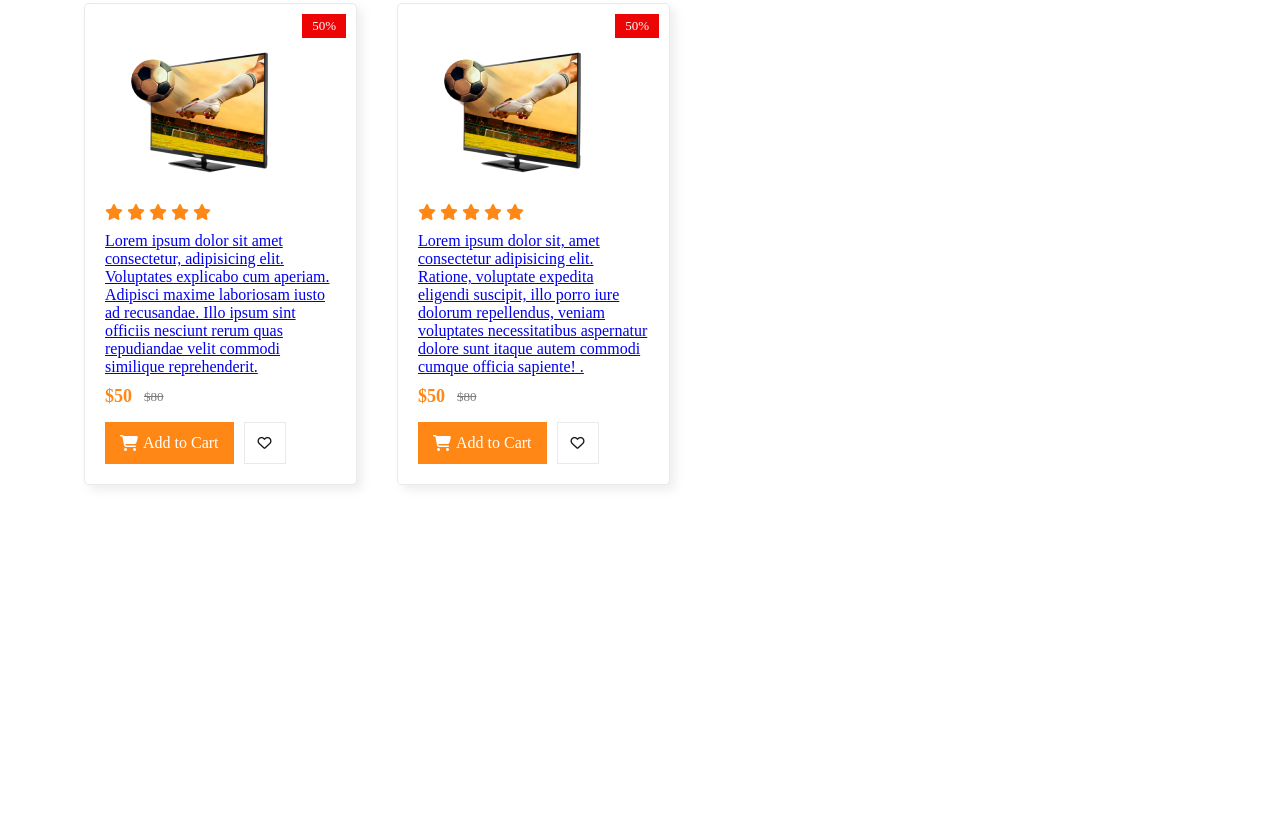
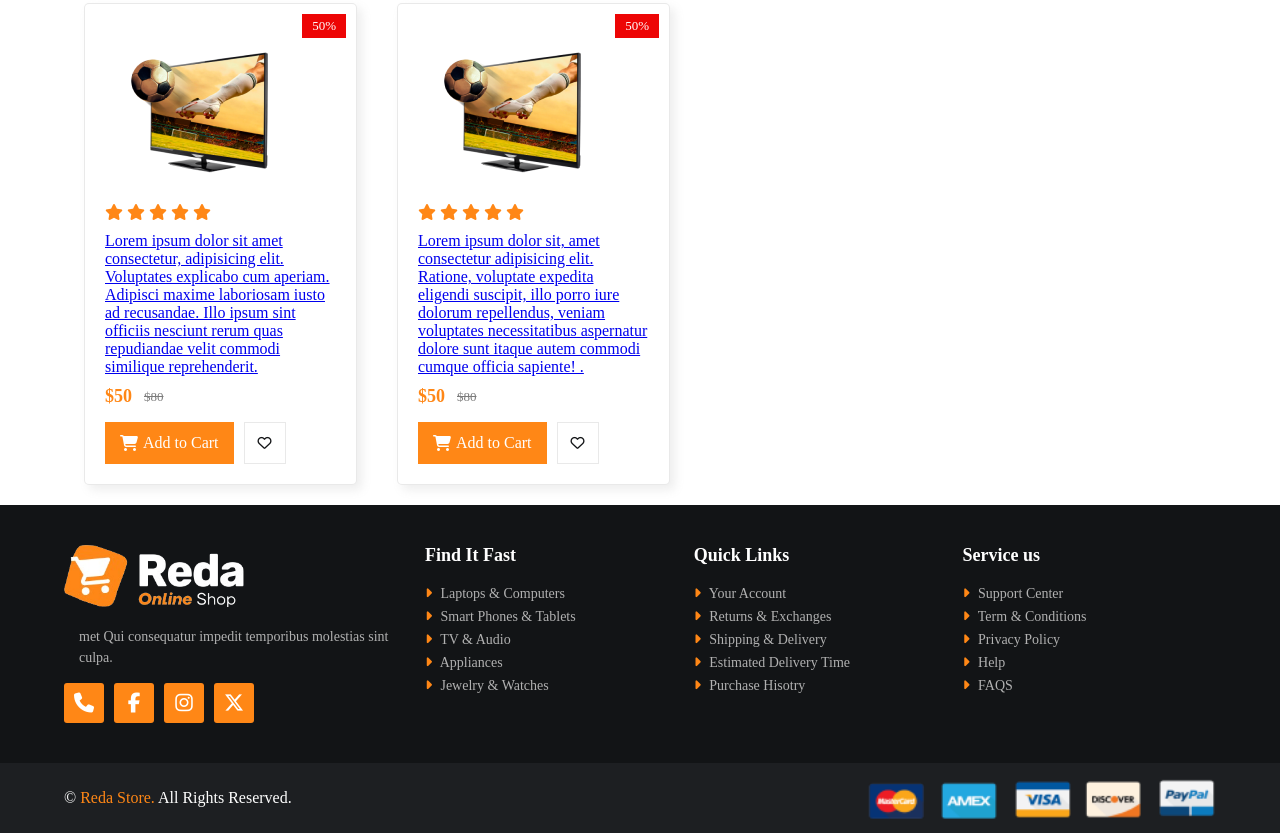
Before and after one commit to Yosef-Farhod/Team-Story, a website: page index.html in a window 1280 px wide. Shown: the part 847-1680 px from the top of the page. Before the commit the page ends 1352 px from the top, so only its background shows below. Drawn offline with nearby package versions, Linux system fonts and the light colour scheme; files whose address does not match are found by name.

Commit message:
add Footer

```diff
--- a/CSS/style.css
+++ b/CSS/style.css
@@ -193,7 +193,7 @@ header .bottom_header .category_nav .category_btn {
     height: 100%;
     width: 100%;
     display: flex;
-       justify-content: space-around;
+    justify-content: space-around;
     align-items: center;
     background: var(--main_color);
     padding: 0 1px;
@@ -251,8 +251,6 @@ header .bottom_header .category_nav .category_nav_list a {
 header .bottom_header .category_nav .category_nav_list a:hover {
     background: #d0d0d0;
      scale: 1.1;
-/*  */
-
 }
 
 header .bottom_header .nav_links {
@@ -495,7 +493,7 @@ font-weight: normal;
 }
 
 .product .icons .icon_product{
-    color: #121416;
+color: #121416;
 width: 40px;
 height: 40px;
 border: 1px solid var(--border_color);
@@ -558,3 +556,120 @@ color: var(--main_color);
     transition-timing-function: var(--swiper-wrapper-transition-timing-function, initial);
     box-sizing: content-box;
 }
+
+/* Start Footer */
+
+footer{
+
+    background: var(--color_heading) ;
+}
+footer .container{
+
+    display: flex;
+    justify-content: space-between;
+    padding: 40px 0;
+}
+footer .container .big_row {
+
+    width: 30%;
+}
+
+footer .container .big_row .logo_footer {
+
+    width: 180px;
+}
+footer .container .big_row p{
+
+    width: 90%;
+    color: #b1b1b1;
+    font-size: 14px;
+    line-height: 1.5;
+    margin: 15px;
+}
+footer .container .big_row .icons_footer{
+
+    display: flex;
+    gap: 10px;
+}
+footer .container .big_row .icons_footer a{
+
+    width: 40px;
+    height: 40px;
+    display: flex;
+    align-items: center;
+    justify-content: center;
+    background: var(--main_color);
+    text-decoration: none;
+    border-radius: 3px;
+    position: relative;
+    top: 0;
+    transition: 0.3;
+}
+footer .container .big_row .icons_footer a:hover{
+
+    top: -5px;
+}
+footer .container .big_row .icons_footer a i{
+    color: var(--white_color);
+    font-size: 20px;
+}
+footer .container .row{
+
+    width: 22%;
+}
+footer .container .row h4{
+
+    color: var(--white_color);
+    font-size: 18px;
+    margin-bottom: 20px;
+}
+footer .container .row .links{
+
+    display: flex;
+    flex-direction: column;
+    gap: 7px;
+}
+footer .container .row .links a{
+
+    color: #b1b1b1;
+    font-size: 14px;
+    position: relative;
+    text-decoration: none;
+    left: 0;
+    transition: 0.3s;
+}
+footer .container .row .links a i{
+
+    color: var(--main_color);
+    font-size: 14px;
+    margin-right: 5px;
+}
+footer .container .row .links a:hover{
+
+    left: 8px;
+    color : var(--main_color);
+}
+
+footer .bottom_footer {
+
+    background: #1d1f22;
+}
+footer .bottom_footer .container {
+
+    align-items: center;
+    padding: 5px 0;
+}
+footer .bottom_footer p{
+
+    color: var(--white_color);
+}
+
+footer .bottom_footer .payment_img{
+
+    width: 350px;
+}
+
+
+
+
+/*End Footer */
--- a/index.html
+++ b/index.html
@@ -311,9 +311,73 @@
 
     </div>
 
-    <!-- file js -->
 
-    <!-- Swiper JS -->
+    <footer>
+        <div class="container">
+            <div class="big_row">
+                <img  class="logo_footer" src="img/white_logo.png" alt="logo">
+
+                <p>met Qui consequatur impedit temporibus molestias sint culpa.</p>
+
+                <div class="icons_footer">
+                    <a href="#"><i class="fa-solid fa-phone"></i></a>
+                    <a href="#"><i class="fa-brands fa-facebook-f"></i></a>
+                    <a href="#"><i class="fa-brands fa-instagram"></i></a>
+                    <a href="#"><i class="fa-brands fa-x-twitter"></i></a>
+                </div>
+
+            </div>
+
+            <div class="row">
+                <h4>Find It Fast</h4>
+
+                <div class="links">
+                    <a href="#"><i class="fa-solid fa-caret-right"></i> Laptops & Computers </a>
+                    <a href="#"><i class="fa-solid fa-caret-right"></i> Smart Phones & Tablets</a>
+                    <a href="#"><i class="fa-solid fa-caret-right"></i> TV & Audio</a>
+                    <a href="#"><i class="fa-solid fa-caret-right"></i> Appliances</a>
+                    <a href="#"><i class="fa-solid fa-caret-right"></i> Jewelry & Watches</a>
+                </div>
+            </div>
+
+
+            <div class="row">
+                <h4>Quick Links</h4>
+
+                <div class="links">
+                    <a href="#"><i class="fa-solid fa-caret-right"></i> Your Account </a>
+                    <a href="#"><i class="fa-solid fa-caret-right"></i> Returns & Exchanges</a>
+                    <a href="#"><i class="fa-solid fa-caret-right"></i> Shipping & Delivery</a>
+                    <a href="#"><i class="fa-solid fa-caret-right"></i> Estimated Delivery Time</a>
+                    <a href="#"><i class="fa-solid fa-caret-right"></i> Purchase Hisotry</a>
+                </div>
+            </div>
+
+
+            <div class="row">
+                <h4>Service us</h4>
+
+                <div class="links">
+                    <a href="#"><i class="fa-solid fa-caret-right"></i> Support Center</a>
+                    <a href="#"><i class="fa-solid fa-caret-right"></i> Term & Conditions</a>
+                    <a href="#"><i class="fa-solid fa-caret-right"></i> Privacy Policy</a>
+                    <a href="#"><i class="fa-solid fa-caret-right"></i> Help</a>
+                    <a href="#"><i class="fa-solid fa-caret-right"></i> FAQS</a>
+                </div>
+            </div>
+        </div>
+
+        <div class="bottom_footer">
+            <div class="container">
+                <p>&copy; <span>Reda Store.</span> All Rights Reserved.</p>
+
+                <div class="payment_img">
+                    <img src="img/payment_method.png" alt="">
+                </div>
+            </div>
+        </div>
+    </footer>
+
     <script src="https://cdn.jsdelivr.net/npm/swiper@11/swiper-bundle.min.js"></script>
 
     <script src="JS/main.js"></script>
```
